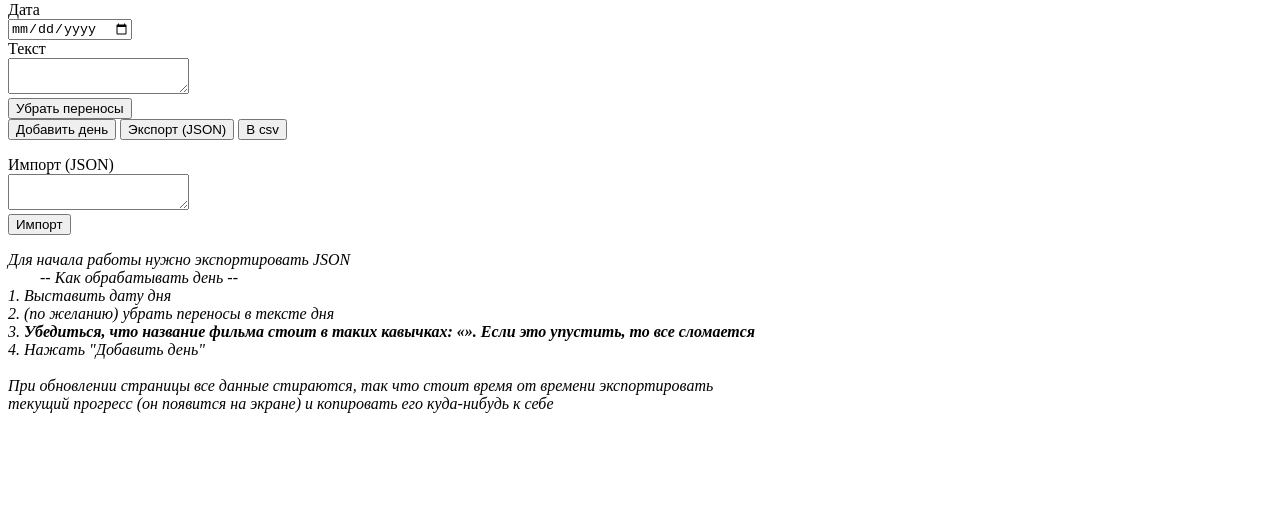
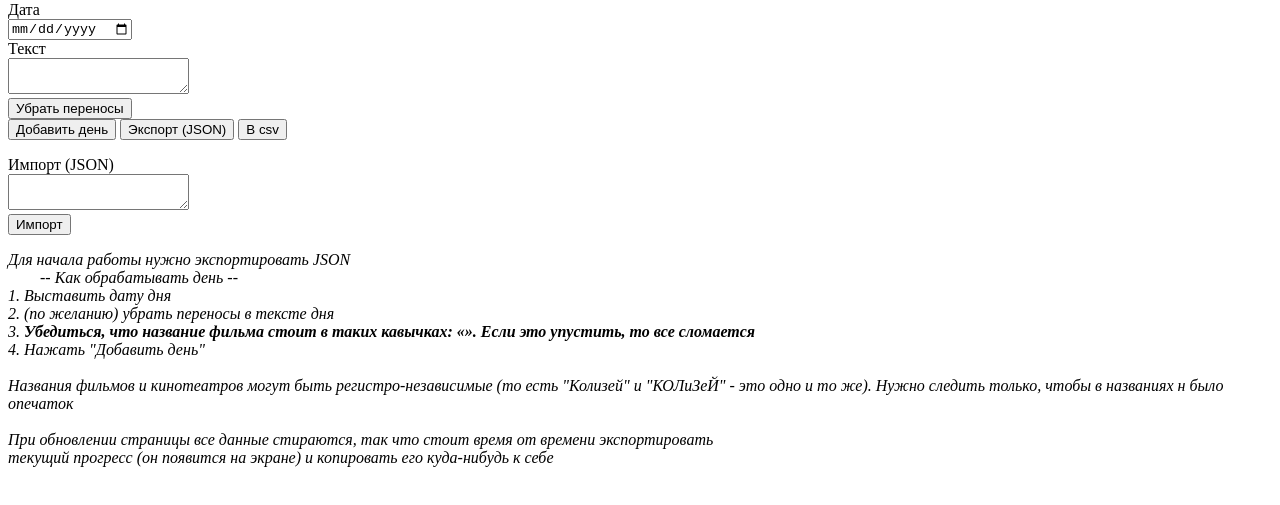
Before and after one commit to waterstopper/NewspaperParser, a plain HTML site: page index.html in a window 1280 px wide. Shown: the part 79-584 px from the top of the page. Drawn offline with Linux system fonts and the light colour scheme.

Commit message:
Update index.html

```diff
--- a/index.html
+++ b/index.html
@@ -32,6 +32,8 @@
 3. <strong>Убедиться, что название фильма стоит в таких кавычках: «». Если это упустить, то все сломается</strong>
 4. Нажать "Добавить день"
 
+Названия фильмов и кинотеатров могут быть регистро-независимые (то есть "Колизей" и "КОЛиЗеЙ" - это одно и то же). Нужно следить только, чтобы в названиях н было опечаток
+
 При обновлении страницы все данные стираются, так что стоит время от времени экспортировать
 текущий прогресс (он появится на экране) и копировать его куда-нибудь к себе
     </i></p>
```
